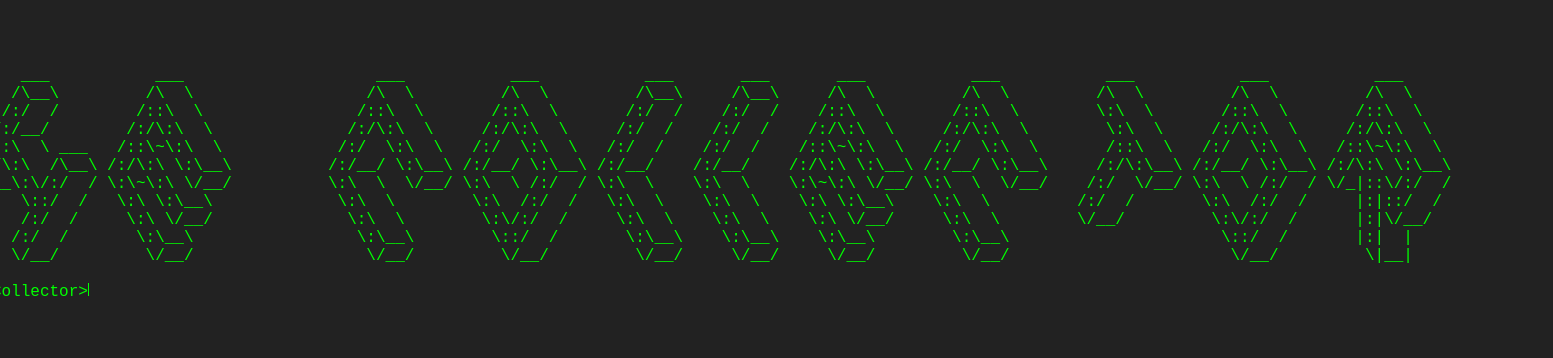
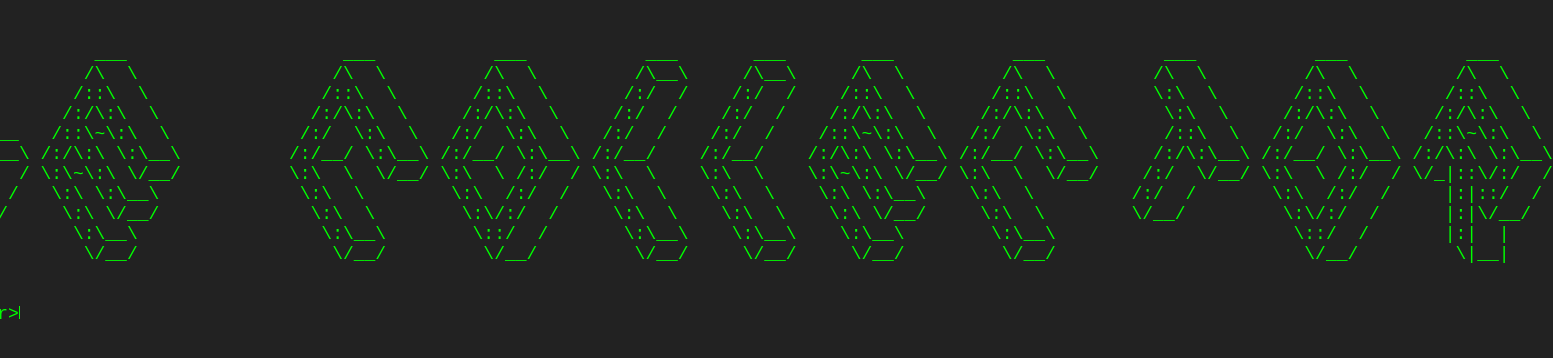
Before and after one commit to TheSadCollector/Requiem.github.io, a plain HTML site: page index.html in a window 1280 px wide. Shown: the part 216-574 px from the top of the page, 1553 px wide, since content can reach past the window. Drawn offline with Linux system fonts and the light colour scheme.

Commit message:
Update index.html

```diff
--- a/index.html
+++ b/index.html
@@ -10,7 +10,7 @@
             background-color: #222;
             color: #0f0;
             font-family: Courier, monospace;
-            font-size: 16px;
+            font-size: 18px;
             display: flex;
             justify-content: center;
             align-items: center;
@@ -22,7 +22,7 @@
         .cursor {
             display: inline-block;
             width: 1.25px;
-            height: 13px;
+            height: 13.5px;
             background-color: #0f0;
             animation: blink 0.7s step-end infinite;
         }
@@ -48,6 +48,7 @@
                    /:/  /       \:\__\                 \:\__\        \::/  /       \:\__\    \:\__\    \:\__\        \:\__\                      \::/  /       |:|  |
                    \/__/         \/__/                  \/__/         \/__/         \/__/     \/__/     \/__/         \/__/                       \/__/         \|__|
 
+
     C:\Users\The_Collector><span class="cursor"></span> </pre>
 </body>
 </html>
```
